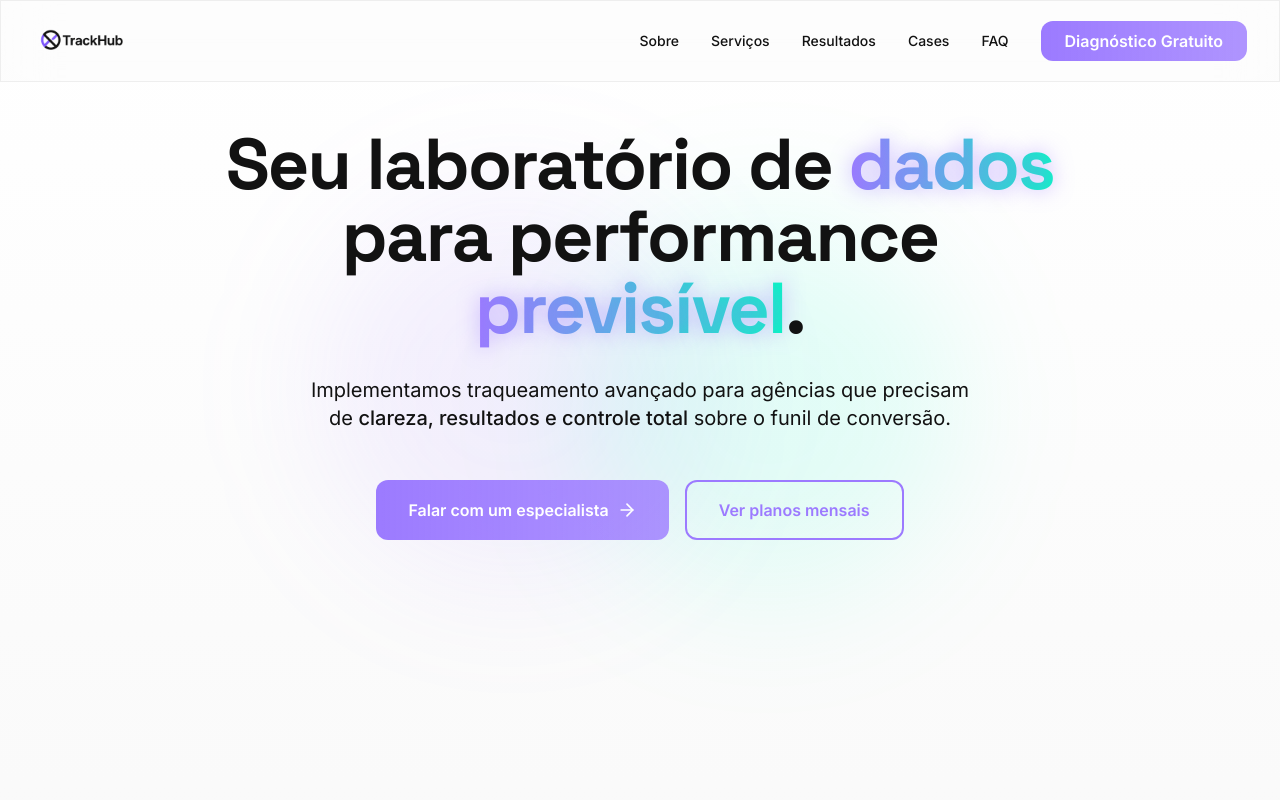
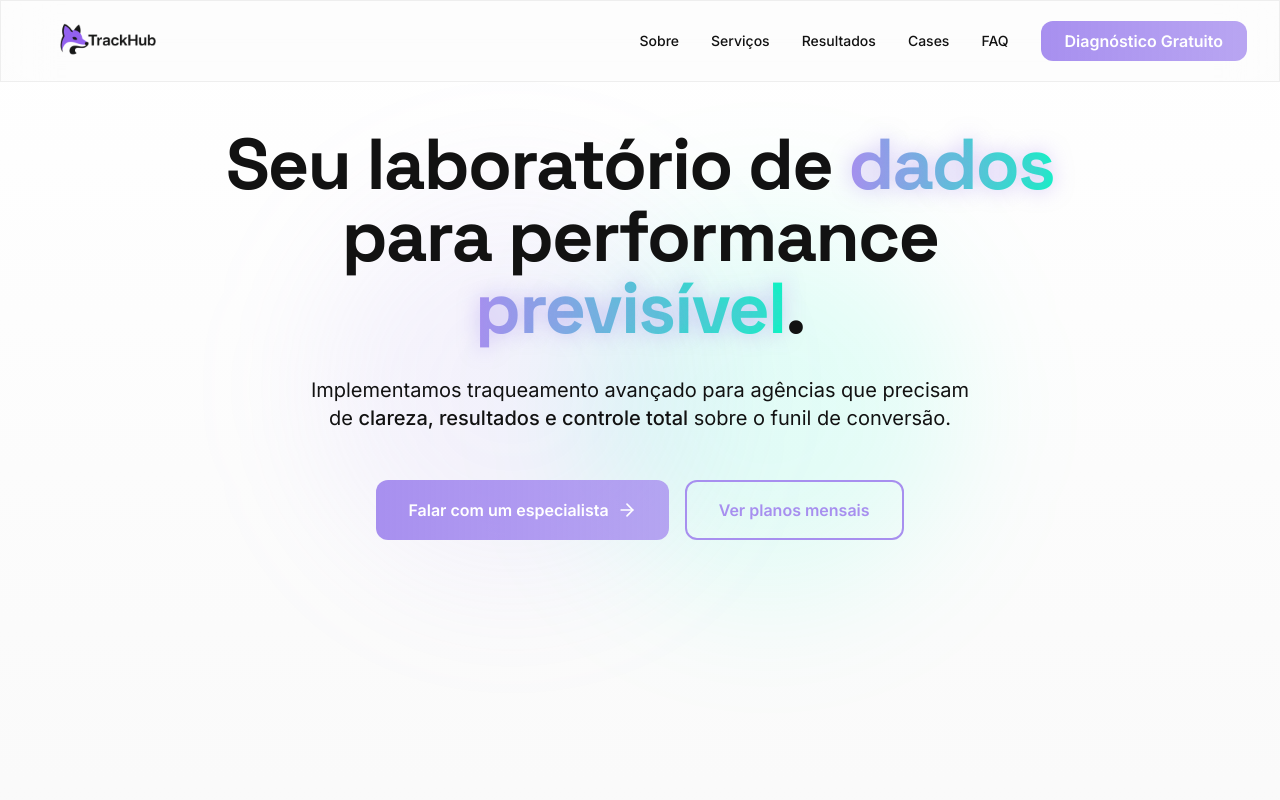
Before and after one commit to blacktrack-app/tacklab-64707-00253-71010-55827-12456, a React (Vite) app: page / in a window 1280 px wide. Shown: the top 800 px of the page. Built offline with nearby package versions, Linux system fonts and the light colour scheme; the HTML template or start-up script is replaced by a standard one.

Commit message:
Update logo and accent color

```diff
--- a/src/components/Header.tsx
+++ b/src/components/Header.tsx
@@ -1,6 +1,6 @@
 import { useState } from "react";
 import { Menu, X } from "lucide-react";
-import trackLabLogo from "@/assets/trackhub-logo.png";
+import trackLabLogo from "@/assets/trackhub-new-logo.png";
 
 const Header = () => {
   const [isMenuOpen, setIsMenuOpen] = useState(false);
--- a/src/index.css
+++ b/src/index.css
@@ -17,7 +17,7 @@ All colors MUST be HSL.
     --popover: 0 0% 100%;
     --popover-foreground: 0 0% 7%;
 
-    --primary: 255 100% 74%;
+    --primary: 255 75% 75%;
     --primary-foreground: 0 0% 100%;
 
     --secondary: 0 0% 93%;
@@ -29,8 +29,8 @@ All colors MUST be HSL.
     --accent: 165 100% 50%;
     --accent-foreground: 0 0% 100%;
 
-    --accent-purple: 255 100% 74%;
-    --accent-purple-soft: 255 100% 87%;
+    --accent-purple: 255 75% 75%;
+    --accent-purple-soft: 255 85% 85%;
     --accent-cyan: 165 100% 50%;
 
     --destructive: 0 84.2% 60.2%;
@@ -38,18 +38,18 @@ All colors MUST be HSL.
 
     --border: 0 0% 88%;
     --input: 0 0% 88%;
-    --ring: 255 100% 74%;
+    --ring: 255 75% 75%;
 
     --radius: 0.75rem;
 
     --sidebar-background: 0 0% 98%;
     --sidebar-foreground: 0 0% 7%;
-    --sidebar-primary: 255 100% 74%;
+    --sidebar-primary: 255 75% 75%;
     --sidebar-primary-foreground: 0 0% 100%;
     --sidebar-accent: 0 0% 93%;
     --sidebar-accent-foreground: 0 0% 7%;
     --sidebar-border: 0 0% 88%;
-    --sidebar-ring: 255 100% 74%;
+    --sidebar-ring: 255 75% 75%;
   }
 }
 
```
Also changed, not shown: src/assets/trackhub-new-logo.png (added).
